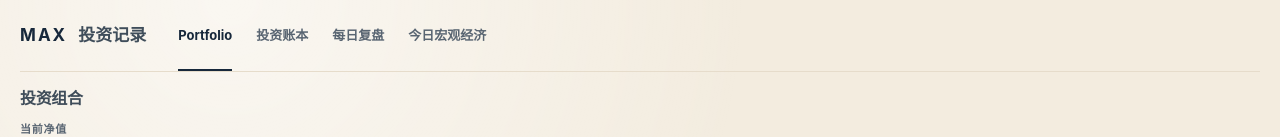
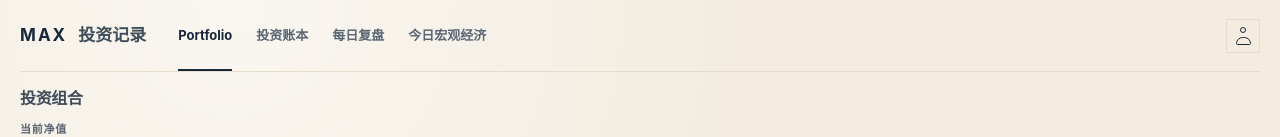
Before and after one commit to Paikchu/earning-report-analysis, a Next.js app: page / in a window 1280 px wide. Shown: the top 137 px of the page. Built offline with nearby package versions, Linux system fonts and the light colour scheme.

Commit message:
Add net deposit settings dialog

```diff
--- a/app/globals.css
+++ b/app/globals.css
@@ -112,6 +112,86 @@ h2 {
 .site-primary-nav { min-width: 0; align-self: stretch; display: flex; align-items: stretch; gap: 24px; }
 .site-primary-nav a { display: flex; align-items: center; padding: 2px 0 0; color: var(--ink-muted); border-bottom: 2px solid transparent; font-size: 13px; font-weight: 650; text-decoration: none; white-space: nowrap; }
 .site-primary-nav a[aria-current="page"] { color: var(--ink); border-bottom-color: var(--ink); }
+
+.profile-menu {
+  margin-left: auto;
+  position: relative;
+  flex: 0 0 auto;
+}
+
+.profile-trigger {
+  width: 34px;
+  height: 34px;
+  display: grid;
+  place-items: center;
+  color: var(--ink);
+  border: 1px solid var(--paper-deep);
+  list-style: none;
+  cursor: pointer;
+  transition: border-color .16s ease, background .16s ease;
+}
+
+.profile-trigger::-webkit-details-marker { display: none; }
+.profile-trigger:hover,
+.profile-menu[open] .profile-trigger { border-color: var(--ink); background: rgb(230 220 203 / 55%); }
+
+.profile-avatar {
+  width: 17px;
+  height: 18px;
+  position: relative;
+  display: block;
+}
+
+.profile-avatar::before {
+  content: "";
+  position: absolute;
+  top: 0;
+  left: 50%;
+  width: 6px;
+  height: 6px;
+  border: 1.5px solid currentColor;
+  border-radius: 50%;
+  transform: translateX(-50%);
+}
+
+.profile-avatar::after {
+  content: "";
+  position: absolute;
+  right: 1px;
+  bottom: 0;
+  left: 1px;
+  height: 8px;
+  border: 1.5px solid currentColor;
+  border-radius: 9px 9px 2px 2px;
+}
+
+.profile-popover {
+  position: absolute;
+  z-index: 10;
+  top: calc(100% + 8px);
+  right: 0;
+  min-width: 124px;
+  padding: 6px;
+  border: 1px solid var(--ink);
+  background: var(--paper);
+}
+
+.profile-menu-item {
+  width: 100%;
+  min-height: 36px;
+  padding: 0 10px;
+  display: flex;
+  align-items: center;
+  color: var(--ink);
+  border: 0;
+  background: transparent;
+  font: 600 12px/1 var(--sans);
+  text-align: left;
+  text-decoration: none;
+  cursor: pointer;
+}
+
+.profile-menu-item:hover { background: var(--paper-deep); }
 
 .portfolio-overview { color: var(--ink); }
 
@@ -861,6 +941,38 @@ h2 {
 .add-plan-button:hover { background: #263e56; }
 
 button:disabled { cursor: not-allowed; opacity: .45; }
+
+.settings-dialog {
+  position: fixed;
+  inset: 50% auto auto 50%;
+  width: min(440px, calc(100% - 32px));
+  margin: 0;
+  padding: 0;
+  color: var(--ink);
+  border: 1px solid var(--ink);
+  background: var(--paper);
+  transform: translate(-50%, -50%);
+}
+
+.settings-dialog::backdrop { background: rgb(23 40 59 / 42%); backdrop-filter: blur(3px); }
+.settings-card { padding: 26px; }
+.settings-heading { display: flex; align-items: flex-start; justify-content: space-between; gap: 24px; }
+.settings-heading span { display: block; margin-bottom: 5px; color: var(--ink-muted); font-size: 10px; font-weight: 650; letter-spacing: .08em; }
+.settings-heading h2 { font-size: 24px; }
+.settings-heading button { width: 40px; height: 40px; padding: 0; color: var(--ink); border: 0; background: transparent; font: 400 24px/1 var(--serif); cursor: pointer; }
+.settings-copy { margin: 18px 0 22px; color: var(--ink-soft); font: 500 13px/1.55 var(--serif); }
+.settings-field { display: grid; gap: 8px; }
+.settings-field > span:first-child { color: var(--ink-muted); font-size: 11px; font-weight: 650; letter-spacing: .05em; }
+.settings-amount-input { height: 52px; display: grid; grid-template-columns: 36px 1fr; align-items: center; border: 1px solid var(--paper-deep); background: rgb(255 255 255 / 28%); }
+.settings-amount-input i { color: var(--ink-muted); font: 600 18px/1 var(--serif); font-style: normal; text-align: right; }
+.settings-amount-input input { width: 100%; min-width: 0; height: 100%; padding: 0 12px 0 7px; color: var(--ink); border: 0; outline: 0; background: transparent; font: 600 24px/1 var(--serif); font-variant-numeric: tabular-nums lining-nums; }
+.settings-amount-input:focus-within { border-color: var(--ink); box-shadow: inset 0 0 0 1px var(--ink); }
+.settings-actions { margin-top: 18px; display: flex; justify-content: flex-end; gap: 8px; }
+.settings-actions button { min-height: 40px; padding: 0 14px; border: 1px solid var(--ink); font: 650 12px/1 var(--sans); cursor: pointer; }
+.settings-cancel { color: var(--ink); background: transparent; }
+.settings-save { color: var(--paper); background: var(--ink); }
+.settings-cancel:hover { background: var(--paper-deep); }
+.settings-save:hover { background: #263e56; }
 
 .plan-dialog {
   --dialog-max-height: min(720px, calc(100dvh - 32px));
--- /dev/null
+++ b/app/investment-settings-dialog.tsx
@@ -0,0 +1,67 @@
+"use client";
+
+import { useEffect, useRef, type FormEvent } from "react";
+
+export function InvestmentSettingsDialog({
+  open,
+  value,
+  onClose,
+  onSave,
+}: {
+  open: boolean;
+  value: number;
+  onClose: () => void;
+  onSave: (value: number) => void;
+}) {
+  const dialogRef = useRef<HTMLDialogElement>(null);
+  const inputRef = useRef<HTMLInputElement>(null);
+
+  useEffect(() => {
+    const dialog = dialogRef.current;
+    if (!dialog) return;
+    if (open) {
+      if (inputRef.current) inputRef.current.value = value.toFixed(2);
+      if (!dialog.open) dialog.showModal();
+      return;
+    }
+    if (dialog.open) dialog.close();
+  }, [open, value]);
+
+  function submit(event: FormEvent<HTMLFormElement>) {
+    event.preventDefault();
+    const nextValue = inputRef.current?.valueAsNumber ?? Number.NaN;
+    if (!Number.isFinite(nextValue) || nextValue < 0) {
+      inputRef.current?.setCustomValidity("请输入大于或等于 0 的有效金额。");
+      inputRef.current?.reportValidity();
+      return;
+    }
+    onSave(Math.round(nextValue * 100) / 100);
+    onClose();
+  }
+
+  return (
+    <dialog
+      className="settings-dialog"
+      ref={dialogRef}
+      onCancel={onClose}
+      onClose={onClose}
+      onClick={(event) => { if (event.target === dialogRef.current) onClose(); }}
+    >
+      <form className="settings-card" onSubmit={submit}>
+        <div className="settings-heading">
+          <div><span>投资口径</span><h2>设置</h2></div>
+          <button type="button" onClick={onClose} aria-label="关闭设置">×</button>
+        </div>
+        <p className="settings-copy">净入金用于计算累计盈亏和收益率。该设置仅保存在当前设备，不会修改 IBKR 持仓。</p>
+        <label className="settings-field">
+          <span>当前净入金</span>
+          <span className="settings-amount-input"><i aria-hidden="true">$</i><input autoFocus defaultValue={value.toFixed(2)} inputMode="decimal" min="0" ref={inputRef} required step="0.01" type="number" onInput={() => inputRef.current?.setCustomValidity("")} /></span>
+        </label>
+        <div className="settings-actions">
+          <button className="settings-cancel" type="button" onClick={onClose}>取消</button>
+          <button className="settings-save" type="submit">保存设置</button>
+        </div>
+      </form>
+    </dialog>
+  );
+}
--- a/app/page.tsx
+++ b/app/page.tsx
@@ -13,8 +13,6 @@ const earnings = earningsData as EarningsCalendarSnapshot;
 const dailyReview = dailyReviewData as DailyPortfolioReviewV1;
 const heatmapHoldings = buildHeatmapHoldings(snapshot);
 const portfolio = buildPortfolioViewModel(snapshot);
-const totalPnl = snapshot.account.netLiquidation - snapshot.account.netDeposits;
-const totalPnlRate = snapshot.account.netDeposits === 0 ? 0 : totalPnl / snapshot.account.netDeposits * 100;
 const optionUnrealizedPnl = snapshot.positions
   .filter((position) => position.assetClass === "OPT")
   .reduce((sum, position) => sum + position.unrealizedPnl, 0);
@@ -36,8 +34,6 @@ export default function Home() {
           netPositionsValue={portfolio.netPositionsValue}
           earningsEvents={earnings.events}
           netLiquidation={snapshot.account.netLiquidation}
-          totalPnl={totalPnl}
-          totalPnlRate={totalPnlRate}
           netLiquidationWithoutOptionPnl={netLiquidationWithoutOptionPnl}
           portfolioLeverage={portfolioLeverage}
           netDeposits={snapshot.account.netDeposits}
--- a/app/portfolio-dashboard.tsx
+++ b/app/portfolio-dashboard.tsx
@@ -17,12 +17,14 @@ import { money, number, percent } from "@/lib/portfolio-format";
 import { heatmapThemeColor, type HeatmapHolding } from "@/lib/portfolio-heatmap";
 import type { PositionGroupView } from "@/lib/portfolio-view-model";
 import { AddPlanDialog } from "./AddPlanDialog";
+import { InvestmentSettingsDialog } from "./investment-settings-dialog";
 import { PortfolioHeatmap } from "./portfolio-heatmap";
 import { SiteHeader } from "./site-header";
 import { useMarketQuotes, type QuoteLoadStatus } from "./use-market-quotes";
 import type { MarketQuoteMap } from "@/lib/yahoo-quotes";
 
 type DashboardView = "portfolio" | "review";
+const NET_DEPOSITS_STORAGE_KEY = "max-investment-record:net-deposits";
 
 function Pnl({ value }: { value: number }) {
   const className = value < 0 ? "loss" : value > 0 ? "gain" : "muted";
@@ -493,8 +495,6 @@ export function PortfolioDashboard({
   netPositionsValue,
   earningsEvents,
   netLiquidation,
-  totalPnl,
-  totalPnlRate,
   netLiquidationWithoutOptionPnl,
   portfolioLeverage,
   netDeposits,
@@ -508,8 +508,6 @@ export function PortfolioDashboard({
   netPositionsValue: number;
   earningsEvents: EarningsEvent[];
   netLiquidation: number;
-  totalPnl: number;
-  totalPnlRate: number;
   netLiquidationWithoutOptionPnl: number;
   portfolioLeverage: number;
   netDeposits: number;
@@ -517,18 +515,41 @@ export function PortfolioDashboard({
 }) {
   const [activeView, setActiveView] = useState<DashboardView>("portfolio");
   const [activeSymbol, setActiveSymbol] = useState<string | null>(null);
+  const [configuredNetDeposits, setConfiguredNetDeposits] = useState(netDeposits);
+  const [settingsOpen, setSettingsOpen] = useState(() => (
+    typeof window !== "undefined" && new URLSearchParams(window.location.search).get("settings") === "1"
+  ));
   const [earningsAsOf] = useState(() => new Date().toISOString());
   const positionSymbols = useMemo(() => new Set(positionGroups.map((group) => group.symbol)), [positionGroups]);
   const nextEarnings = earningsEvents.find((event) => (
     positionSymbols.has(event.symbol) && isUpcomingEarnings(event, earningsAsOf)
   ));
   const nextEarningsReminder = nextEarnings ? buildEarningsReminder(nextEarnings, earningsAsOf) : null;
+  const configuredTotalPnl = netLiquidation - configuredNetDeposits;
+  const configuredTotalPnlRate = configuredNetDeposits === 0 ? 0 : configuredTotalPnl / configuredNetDeposits * 100;
+
+  useEffect(() => {
+    const syncStoredNetDeposits = () => {
+      const storedValue = window.localStorage.getItem(NET_DEPOSITS_STORAGE_KEY);
+      const parsedValue = storedValue === null ? Number.NaN : Number(storedValue);
+      setConfiguredNetDeposits(Number.isFinite(parsedValue) && parsedValue >= 0 ? parsedValue : netDeposits);
+    };
+    syncStoredNetDeposits();
+    window.addEventListener("storage", syncStoredNetDeposits);
+    return () => window.removeEventListener("storage", syncStoredNetDeposits);
+  }, [netDeposits]);
 
   useEffect(() => {
     const syncViewFromUrl = () => {
       setActiveView(new URLSearchParams(window.location.search).get("view") === "review" ? "review" : "portfolio");
     };
     syncViewFromUrl();
+    const searchParams = new URLSearchParams(window.location.search);
+    if (searchParams.get("settings") === "1") {
+      searchParams.delete("settings");
+      const query = searchParams.toString();
+      window.history.replaceState(null, "", `${window.location.pathname}${query ? `?${query}` : ""}`);
+    }
     window.addEventListener("popstate", syncViewFromUrl);
     return () => window.removeEventListener("popstate", syncViewFromUrl);
   }, []);
@@ -538,18 +559,23 @@ export function PortfolioDashboard({
     window.history.replaceState(null, "", view === "review" ? "/?view=review" : "/");
   }
 
+  function saveNetDeposits(value: number) {
+    window.localStorage.setItem(NET_DEPOSITS_STORAGE_KEY, String(value));
+    setConfiguredNetDeposits(value);
+  }
+
   return (
     <>
-      <SiteHeader active={activeView} onViewChange={switchView} />
+      <SiteHeader active={activeView} onViewChange={switchView} onOpenSettings={() => setSettingsOpen(true)} />
 
       <div hidden={activeView !== "portfolio"} id="portfolio-panel" role="region">
         <PortfolioOverview
           netLiquidation={netLiquidation}
-          totalPnl={totalPnl}
-          totalPnlRate={totalPnlRate}
+          totalPnl={configuredTotalPnl}
+          totalPnlRate={configuredTotalPnlRate}
           netLiquidationWithoutOptionPnl={netLiquidationWithoutOptionPnl}
           portfolioLeverage={portfolioLeverage}
-          netDeposits={netDeposits}
+          netDeposits={configuredNetDeposits}
           cashBalance={cashBalance}
           netPositionsValue={netPositionsValue}
           stockMarketValue={stockMarketValue}
@@ -570,6 +596,7 @@ export function PortfolioDashboard({
       <div hidden={activeView !== "review"} id="review-panel" role="region">
         <DailyPortfolioReview review={dailyReview} />
       </div>
+      <InvestmentSettingsDialog open={settingsOpen} value={configuredNetDeposits} onClose={() => setSettingsOpen(false)} onSave={saveNetDeposits} />
     </>
   );
 }
--- a/app/site-header.tsx
+++ b/app/site-header.tsx
@@ -1,21 +1,29 @@
 "use client";
 
 import Link from "next/link";
-import type { MouseEvent } from "react";
+import { useRef, type MouseEvent } from "react";
 
 type SiteHeaderView = "portfolio" | "ledger" | "review" | "macro";
 
 export function SiteHeader({
   active,
   onViewChange,
+  onOpenSettings,
 }: {
   active: SiteHeaderView;
   onViewChange?: (view: "portfolio" | "review") => void;
+  onOpenSettings?: () => void;
 }) {
+  const menuRef = useRef<HTMLDetailsElement>(null);
+
   function handleViewClick(event: MouseEvent<HTMLAnchorElement>, view: "portfolio" | "review") {
     if (!onViewChange) return;
     event.preventDefault();
     onViewChange(view);
+  }
+
+  function closeMenu() {
+    if (menuRef.current) menuRef.current.open = false;
   }
 
   return (
@@ -30,6 +38,16 @@ export function SiteHeader({
         <Link aria-current={active === "review" ? "page" : undefined} href="/?view=review" onClick={(event) => handleViewClick(event, "review")}>每日复盘</Link>
         <Link aria-current={active === "macro" ? "page" : undefined} href="/macro">今日宏观经济</Link>
       </nav>
+      <details className="profile-menu" ref={menuRef}>
+        <summary className="profile-trigger" aria-label="打开账户菜单"><span className="profile-avatar" aria-hidden="true" /></summary>
+        <div className="profile-popover">
+          {onOpenSettings ? (
+            <button className="profile-menu-item" type="button" onClick={() => { closeMenu(); onOpenSettings(); }}>设置</button>
+          ) : (
+            <Link className="profile-menu-item" href="/?settings=1" onClick={closeMenu}>设置</Link>
+          )}
+        </div>
+      </details>
     </header>
   );
 }
```
Also changed, not shown: 1 other file (tests, documents, lock files or other folders).
